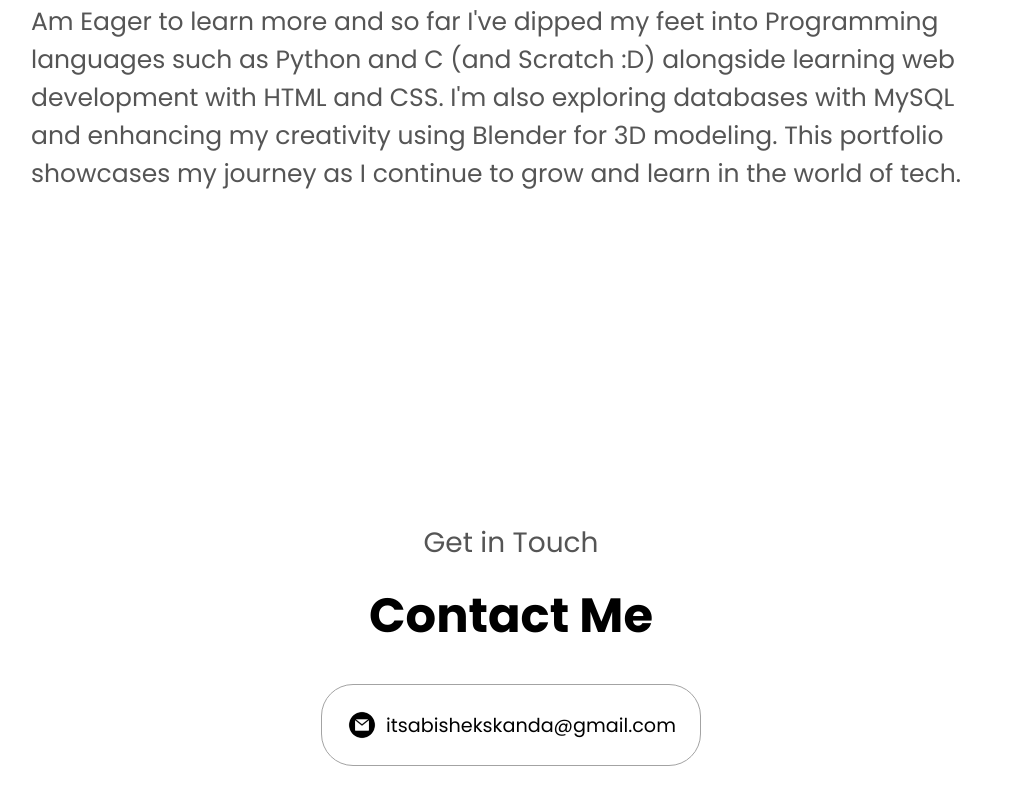
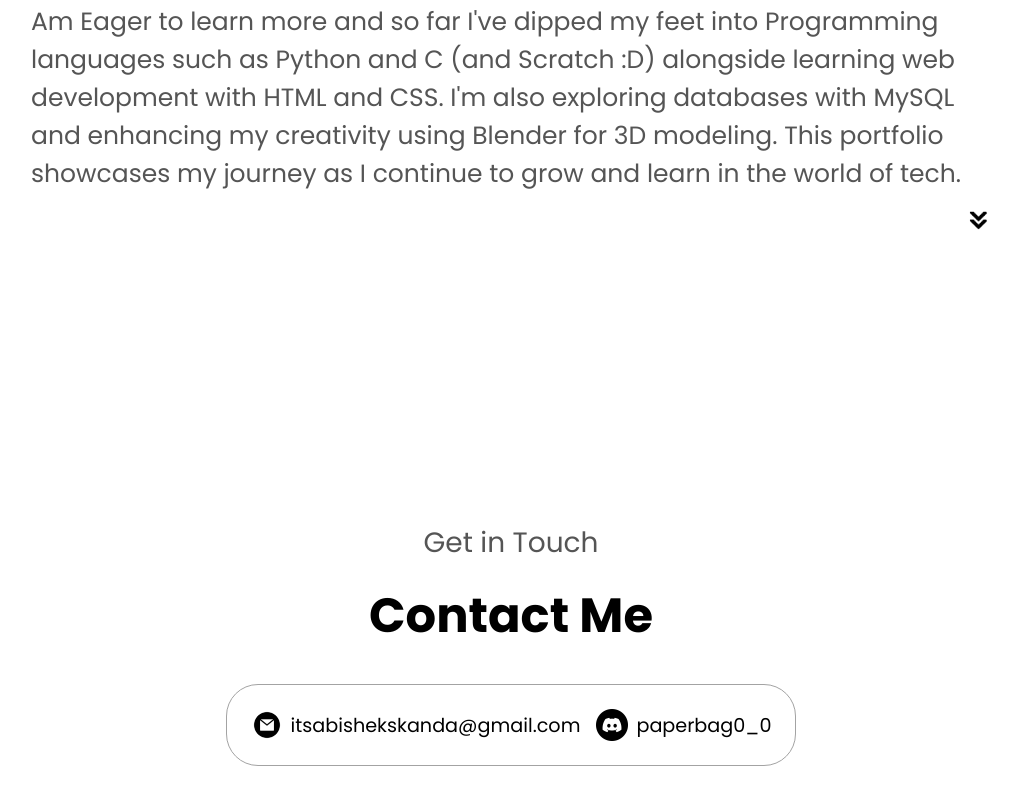
Before and after one commit to PaperbagPinyata/My-portfolio, a plain HTML site: page index.html in a window 1280 px wide. Shown: the part 1308-2112 px from the top of the page, without its empty margins (129-1147 px from the left). Drawn offline with Linux system fonts and the light colour scheme.

Commit message:
PORTFOLIO

```diff
--- a/index.html
+++ b/index.html
@@ -63,7 +63,11 @@
                 <img src="/assets/linkedin.png" alt="My LinkedIn" class="icon" onclick="location.href='https://linkedin.com'"/>
                 <img src="assets/leetcode.svg" alt="My LeetCode" class="icon" onclick="location.href='https://leetcode.com/u/AbishekSkanda/'"/>
             </div>
+
         </div>
+    </div>
+    <div class="rhs">
+        <img class="down "src="assets/arrow.png" onclick="location.href='#about'"/>
     </div>
     </section>
     <section id="about">
@@ -80,6 +84,9 @@
                 Am Eager to learn more and so far I've dipped my feet into Programming languages such as Python and C (and Scratch :D) alongside learning web development with HTML and CSS. I'm also exploring databases with MySQL and enhancing my creativity using Blender for 3D modeling. This portfolio showcases my journey as I continue to grow and learn in the world of tech.
             </p>
         </div>
+        <div class="rhs">
+            <img class="down "src="assets/arrow.png" onclick="location.href='#contact'"/>
+        </div>
     </section>
     <section id="contact">
         <p class="section__text__p1">Get in Touch</p>
@@ -88,8 +95,13 @@
             <div class="contact-info-container">
                 <img src="assets/email.png" alt="Email Icon" class="icon contact-icon"/>
                 <p><a href="mailto:itsabishekskanda@gmail.com">itsabishekskanda@gmail.com</a></p>
+                <b></b>
+                <img src="assets/discord-round-black-icon.webp" alt="Email Icon" class="icon contact-icon"/>
+                <p><a href="https://discordapp.com/users/758211831943921676">paperbag0_0</a></p>
             </div>
+
         </div>
+
     </section>
     <script src="script.js"></script>
 </body>
--- a/style.css
+++ b/style.css
@@ -255,3 +255,11 @@ section{
 .contact-info-container p {
     font-size: larger;
 }
+.down{
+    height: 25px;
+    cursor: pointer;
+}
+.rhs{
+    display: flex;
+    justify-content: right;
+}
```
Also changed, not shown: assets/discord-round-black-icon.webp (added).
